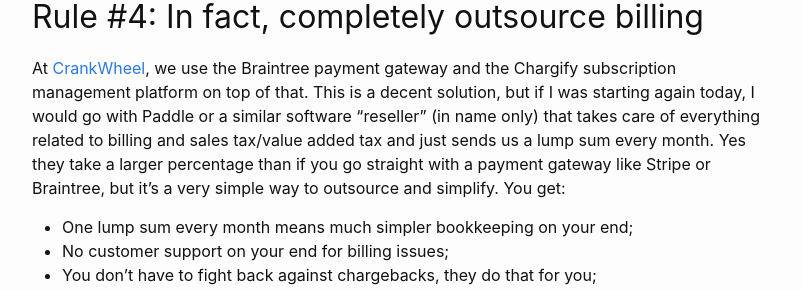
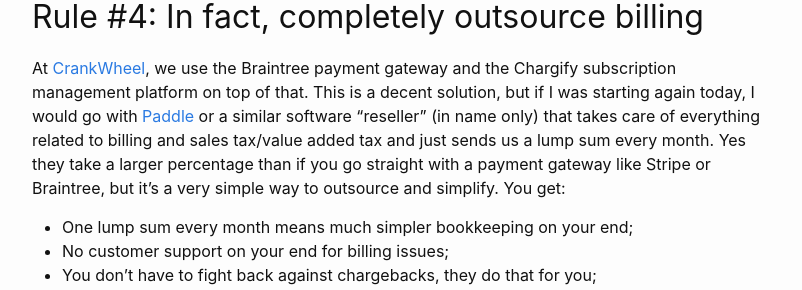
Before and after one commit to joisig/joisig.com, a Jekyll site: the page built from _posts/2020-02-11-23-rules-to-run-a-software-startup-with-minimum-hassle.md, in a window 1280 px wide and 900 px high, scrolled down 1513 px. Shown: the part 202-492 px from the top of the window, without its empty margins (238-1040 px from the left). Built offline with Jekyll 4.4.1, drawn with Linux system fonts in a browser that asks for light colours; comment, search, counter and statistics services are not loaded; part of the change alters nothing that is shown.

```diff
--- a/_posts/2020-02-11-23-rules-to-run-a-software-startup-with-minimum-hassle.md
+++ b/_posts/2020-02-11-23-rules-to-run-a-software-startup-with-minimum-hassle.md
@@ -39,7 +39,7 @@ Get your customers to pay up-front, by credit card, and using only a short list
 
 ## Rule #4: In fact, completely outsource billing
 
-At [CrankWheel](https://crankwheel.com/), we use the Braintree payment gateway and the Chargify subscription management platform on top of that. This is a decent solution, but if I was starting again today, I would go with Paddle or a similar software “reseller” (in name only) that takes care of everything related to billing and sales tax/value added tax and just sends us a lump sum every month. Yes they take a larger percentage than if you go straight with a payment gateway like Stripe or Braintree, but it’s a very simple way to outsource and simplify. You get:
+At [CrankWheel](https://crankwheel.com/), we use the Braintree payment gateway and the Chargify subscription management platform on top of that. This is a decent solution, but if I was starting again today, I would go with [Paddle](https://paddle.com/) or a similar software “reseller” (in name only) that takes care of everything related to billing and sales tax/value added tax and just sends us a lump sum every month. Yes they take a larger percentage than if you go straight with a payment gateway like Stripe or Braintree, but it’s a very simple way to outsource and simplify. You get:
 
 * One lump sum every month means much simpler bookkeeping on your end;
 * No customer support on your end for billing issues;
```
